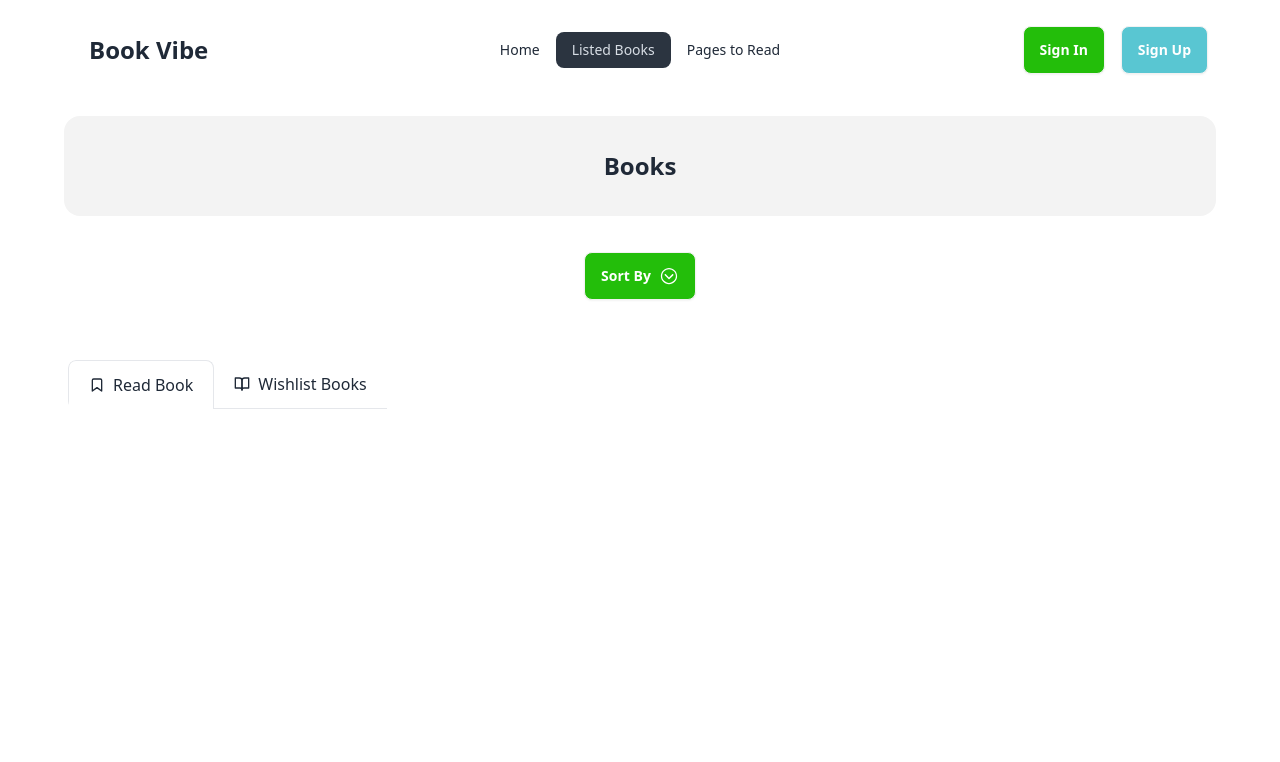
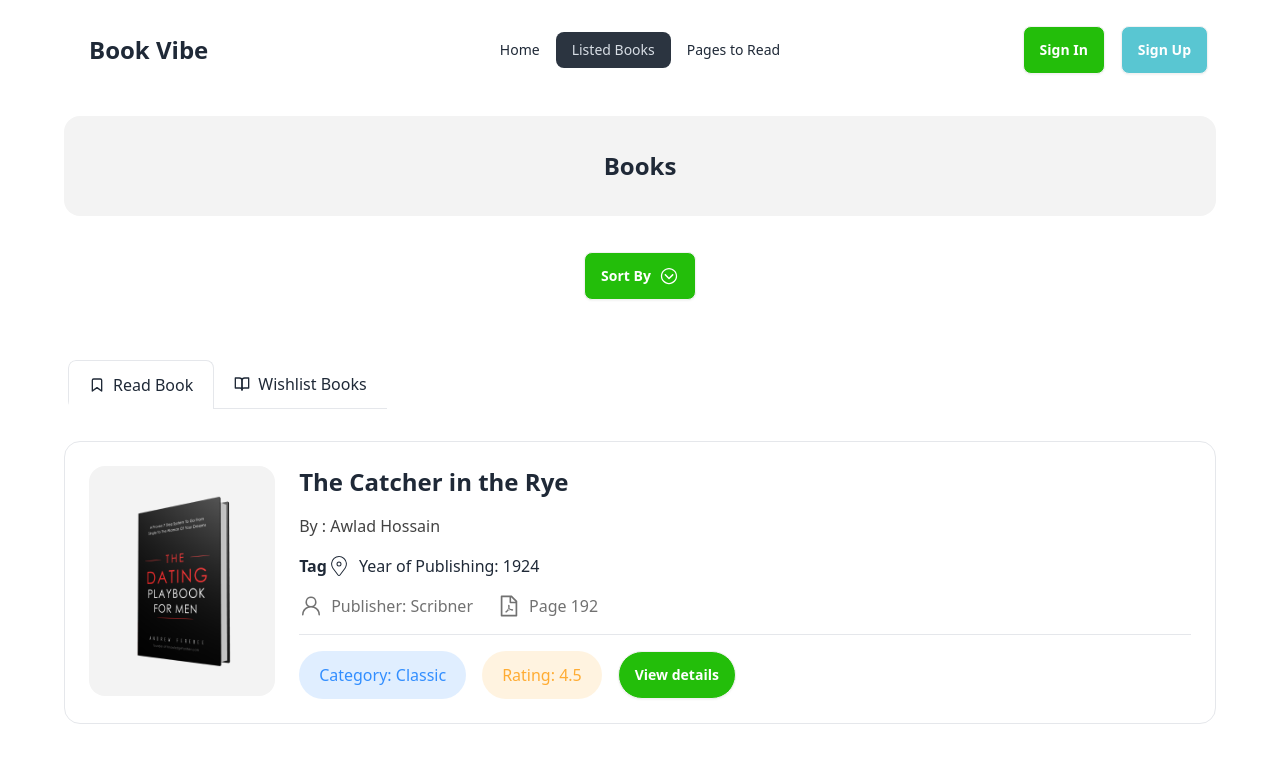
Before and after one commit to FojleTuhin/A8-Book_Vibe, a React (Vite) app: page /listed-books in a window 1280 px wide. Shown: the top 762 px of the page. Built offline with nearby package versions, Linux system fonts and the light colour scheme.

Commit message:
add readbook

```diff
--- a/src/component/ReadBooks.jsx
+++ b/src/component/ReadBooks.jsx
@@ -1,7 +1,40 @@
+import { CiLocationOn } from "react-icons/ci";
+import { AiOutlineFilePdf } from "react-icons/ai";
+import { GoPerson } from "react-icons/go";
 
 const ReadBooks = () => {
     return (
-        <div>
+        <div className="mt-8 mb-6">
+            <div className="border rounded-2xl flex gap-6 p-6">
+                <div className="bg-[#1313130D] rounded-2xl w-[230px] h-[230px] flex justify-center items-center">
+                    <img className="h-[172px] w-[132px]" src="/public/1.png" alt="" />
+                </div>
+                <div className="w-full">
+                    <p className="text-2xl font-bold mb-4">The Catcher in the Rye</p>
+                    <p className="text-[#131313CC] font-medium mb-4">By : Awlad Hossain</p>
+
+                    <div className="flex mb-4">
+                        <p className="font-bold">Tag</p>
+
+
+                        <p className="flex justify-center items-center gap-2 "><CiLocationOn className="w-6 h-6" />Year of Publishing: 1924</p>
+                    </div>
+                    <div className="flex gap-6">
+                        <p className="text-[#13131399] flex gap-2"><GoPerson className="w-6 h-6"/> Publisher: Scribner</p>
+                        <p className="text-[#13131399] flex gap-2"><AiOutlineFilePdf className="w-6 h-6"/> Page 192</p>
+                    </div>
+
+                    <hr className="mt-4 mb-4"/>
+
+                    <div className="flex gap-4">
+                        <p className="px-5 py-3 bg-[#328EFF26] text-[#328EFF] rounded-full">Category: Classic</p>
+                        <p className="px-5 py-3 bg-[#FFAC3326] text-[#FFAC33] rounded-full">Rating: 4.5</p>
+                        <button className="btn bg-[#23BE0A] text-white rounded-full">View details</button>
+
+                    </div>
+
+                </div>
+            </div>
 
         </div>
     );
```
